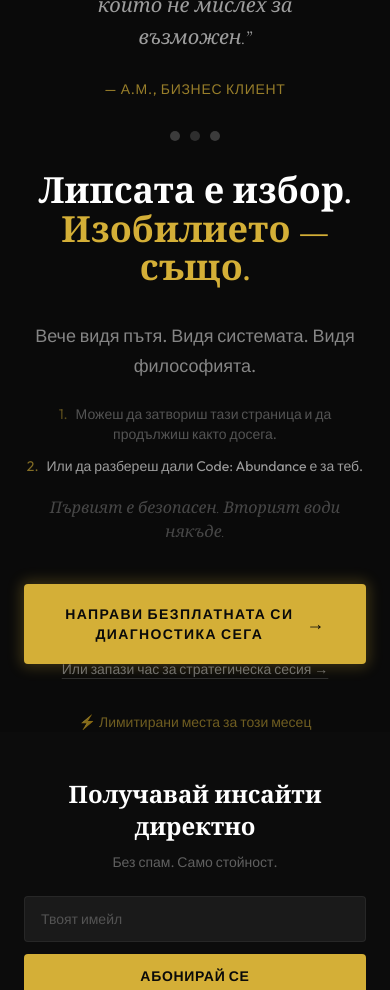
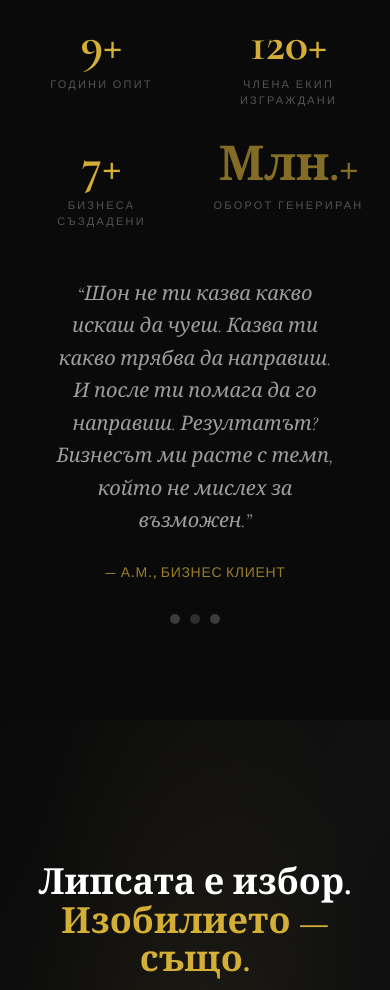
Before and after one commit to bojodanchev/sean-isa-site, a website built with Vite: page index.html in a window 390 px wide. Shown: the part 8311-9301 px from the top of the page. Built offline with nearby package versions, Linux system fonts and the light colour scheme.

Commit message:
Add enterprise-grade section spacing across all sections
Add py-24/lg:py-32 padding to projects, philosophy, and proof sections.
Give the CTA section extra breathing room with py-28/lg:py-40. Increase
footer newsletter and grid padding. Add subtle section dividers and
increase vertical spacing between CTA elements.

Co-Authored-By: Claude Opus 4.6 <noreply@anthropic.com>

```diff
--- a/index.html
+++ b/index.html
@@ -696,7 +696,7 @@
 
 
     <!-- ═══ PROJECTS ═══ -->
-    <section id="projects">
+    <section id="projects" class="py-24 lg:py-32">
       <!-- ═══ PROJECTS ═══
      Three pillars: CODE: ABUNDANCE™, Creator Partnership, Strategic Mentoring
      Cards use .project-card (::before gold gradient on hover) + .reveal for scroll entrance
@@ -869,7 +869,7 @@
     </section>
 
     <!-- ═══ PHILOSOPHY ═══ -->
-    <section id="philosophy">
+    <section id="philosophy" class="py-24 lg:py-32">
       <!-- ═══ PHILOSOPHY ═══
      Four pillars of Sean's operating system + signature quote block
      Cards use .pillar-card (::after radial gold glow on hover) + .reveal for scroll entrance
@@ -997,7 +997,7 @@
     </section>
 
     <!-- ═══ SOCIAL PROOF ═══ -->
-    <section id="proof">
+    <section id="proof" class="py-24 lg:py-32">
       <!-- ═══ SOCIAL PROOF ═══
      Stats grid with count-up animation + testimonial carousel.
      Relies on: .reveal + .visible, .count-up observer, #testimonial-track + .testimonial-dot
@@ -1113,7 +1113,7 @@
     </section>
 
     <!-- ═══ FINAL CTA ═══ -->
-    <section id="cta">
+    <section id="cta" class="relative py-28 lg:py-40">
       <!-- ═══ FINAL CTA ═══
      Closing conversion section: binary choice framing + gold pulse CTA.
      Relies on: .reveal + .visible, .magnetic-btn, .animate-pulse-gold
@@ -1133,7 +1133,7 @@
   </h2>
 
   <!-- Supporting copy -->
-  <div class="reveal opacity-0 translate-y-8 mt-8 max-w-xl mx-auto">
+  <div class="reveal opacity-0 translate-y-8 mt-10 lg:mt-14 max-w-xl mx-auto">
     <p class="font-body text-lg text-white/50 leading-relaxed">
       Вече видя пътя. Видя системата. Видя философията.
     </p>
@@ -1151,7 +1151,7 @@
   </div>
 
   <!-- Primary CTA -->
-  <div class="reveal opacity-0 translate-y-8 mt-10">
+  <div class="reveal opacity-0 translate-y-8 mt-12 lg:mt-16">
     <a href="#"
        class="magnetic-btn animate-pulse-gold inline-flex items-center gap-3 px-10 py-5 bg-gold-400 text-dark-900 text-sm sm:text-base font-bold tracking-[0.1em] uppercase rounded-sm hover:bg-gold-300 transition-colors duration-300">
       Направи безплатната си диагностика сега
@@ -1160,7 +1160,7 @@
   </div>
 
   <!-- Secondary CTA -->
-  <div class="reveal mt-6">
+  <div class="reveal mt-8">
     <a href="#"
        class="inline-block font-body text-sm text-white/40 hover:text-white/70 underline underline-offset-4 decoration-white/15 hover:decoration-gold-400/40 transition-all duration-300">
       Или запази час за стратегическа сесия &rarr;
@@ -1168,7 +1168,7 @@
   </div>
 
   <!-- Urgency -->
-  <div class="reveal mt-8">
+  <div class="reveal mt-10">
     <p class="text-gold-400/50 text-sm font-body">
       &#9889; Лимитирани места за този месец
     </p>
@@ -1185,7 +1185,7 @@
      ═══════════════════════════════════════════════════════════════════ -->
 
 <!-- Newsletter Bar -->
-<div class="bg-dark-800/40 py-12">
+<div class="bg-dark-800/40 py-16 lg:py-20">
   <div class="max-w-2xl mx-auto px-6 lg:px-8 text-center">
 
     <h3 class="font-display text-2xl font-bold text-white">
@@ -1215,7 +1215,7 @@
 </div>
 
 <!-- Footer Grid -->
-<div class="max-w-7xl mx-auto px-6 lg:px-8 py-12">
+<div class="max-w-7xl mx-auto px-6 lg:px-8 py-16 lg:py-20">
   <div class="grid sm:grid-cols-2 lg:grid-cols-4 gap-10">
 
     <!-- Col 1 — About -->
--- a/src/style.css
+++ b/src/style.css
@@ -135,6 +135,16 @@ body::after {
 }
 
 /* ═══════════════════════════════════════════
+   Section dividers — subtle top border
+   ═══════════════════════════════════════════ */
+
+#projects,
+#philosophy,
+#proof {
+  border-top: 1px solid rgba(255, 255, 255, 0.03);
+}
+
+/* ═══════════════════════════════════════════
    Project cards — gold edge glow on hover
    ═══════════════════════════════════════════ */
 
```
